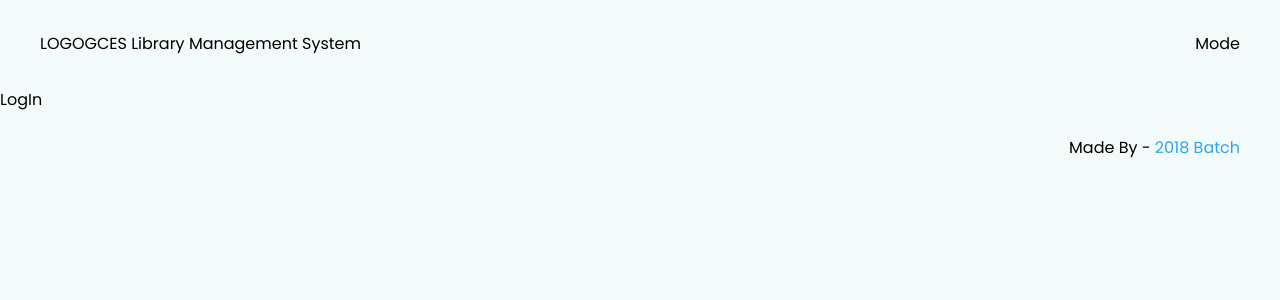
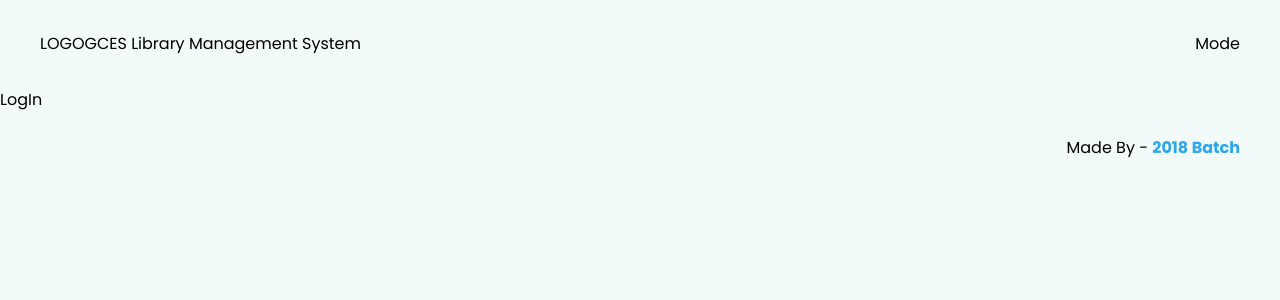
Before and after one commit to alsongarbuja/GCES-LMS, a React (Create React App) app: page / in a window 1280 px wide. Shown: the top 300 px of the page. Built offline with nearby package versions, Linux system fonts and the light colour scheme.

Commit message:
rename: jsx to tsx

```diff
--- a/src/components/Footer.jsx
+++ b/src/components/Footer.tsx
@@ -1,7 +1,7 @@
 import '../styles/layout/footer.css'
 const Footer = () => {
   return (
-    <footer>Made By - <span className='accent-light'>2018 Batch</span></footer>
+    <footer>Made By - <b className='accent-light'>2018 Batch</b></footer>
   )
 }
 
```
Also changed, not shown: src/components/AdminHeader.tsx (renamed from src/components/AdminHeader.jsx), src/components/Sidebar.tsx (renamed from src/components/Sidebar.jsx), src/components/UserHeader.tsx (renamed from src/components/UserHeader.jsx).
